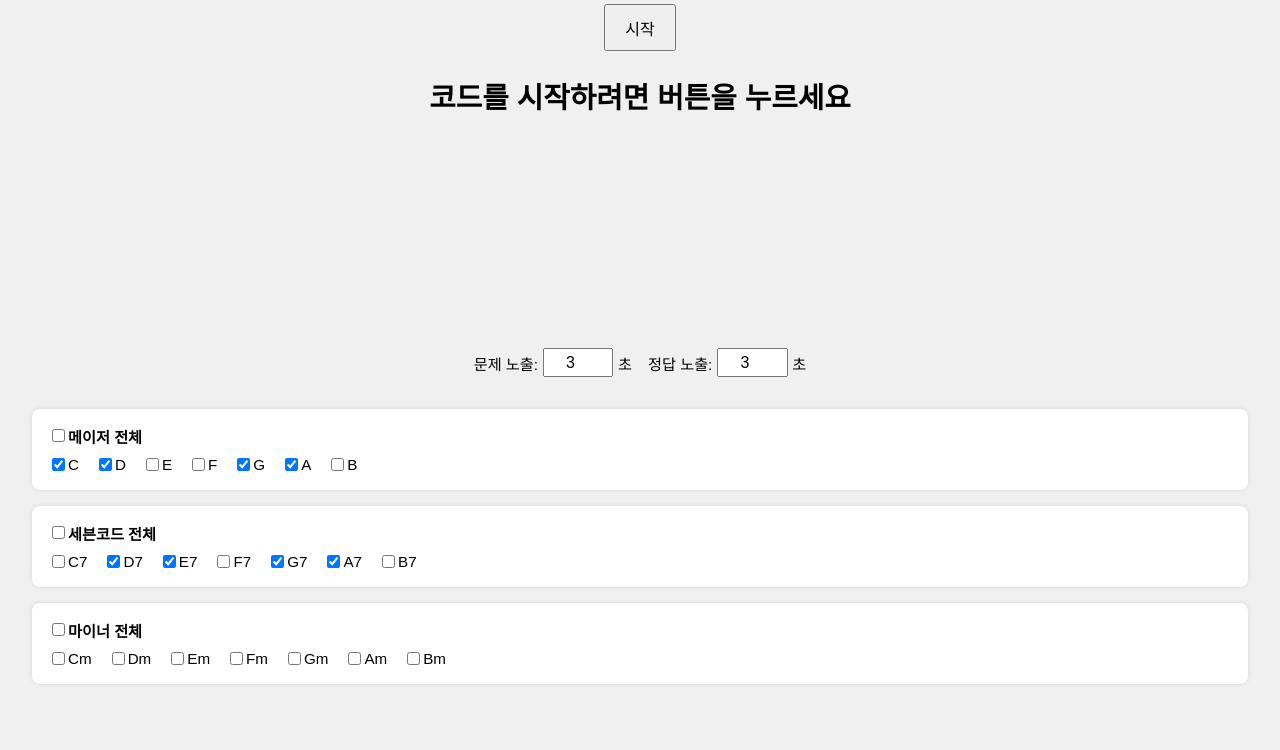
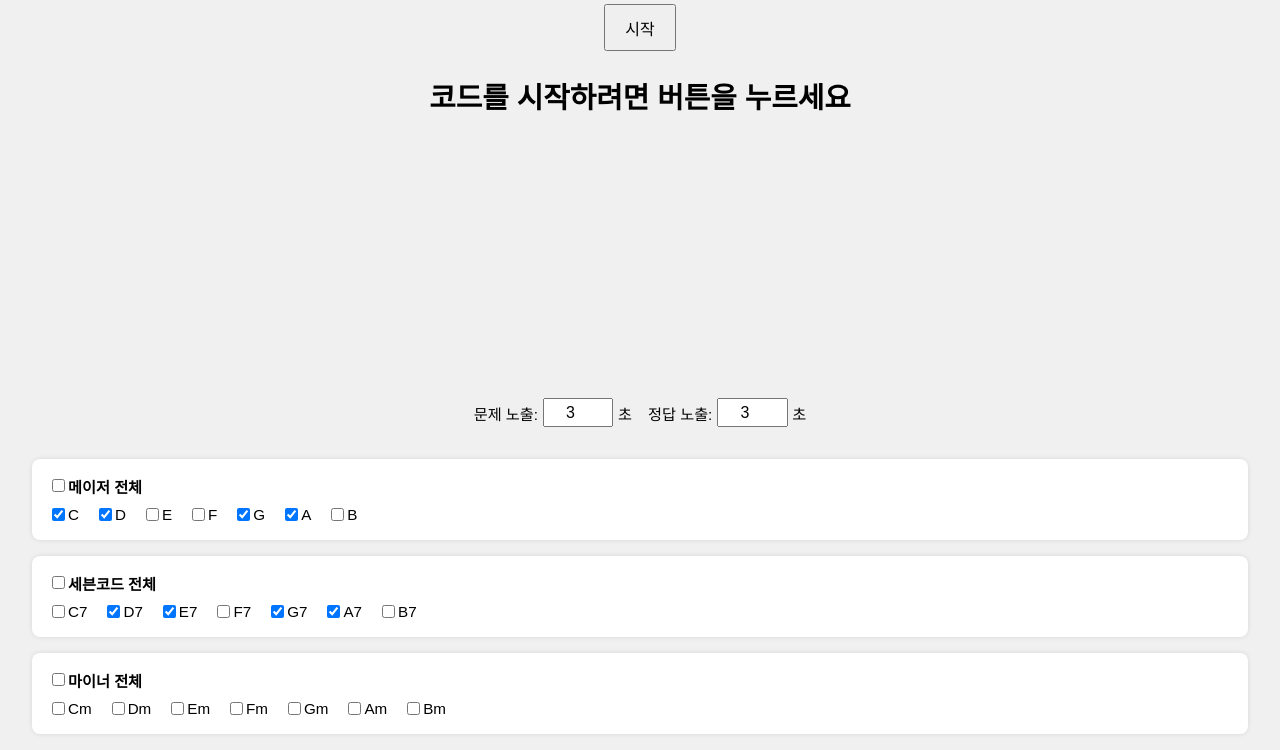
Before and after one commit to Jungea/Jungea.github.io, a plain HTML site: page guitar_chord/index.html in a window 1280 px wide. Shown: the part 96-846 px from the top of the page. Before the commit the page ends 800 px from the top, so only its background shows below. Drawn offline with Linux system fonts and the light colour scheme.

Commit message:
Update style.css

```diff
--- a/guitar_chord/style.css
+++ b/guitar_chord/style.css
@@ -54,7 +54,7 @@ button {
 }
 
 #image-display {
-    min-height: 200px; /* ✅ 이미지 영역 확보 */
+    min-height: 250px;
     transition: all 0.3s ease;
 }
 
```
